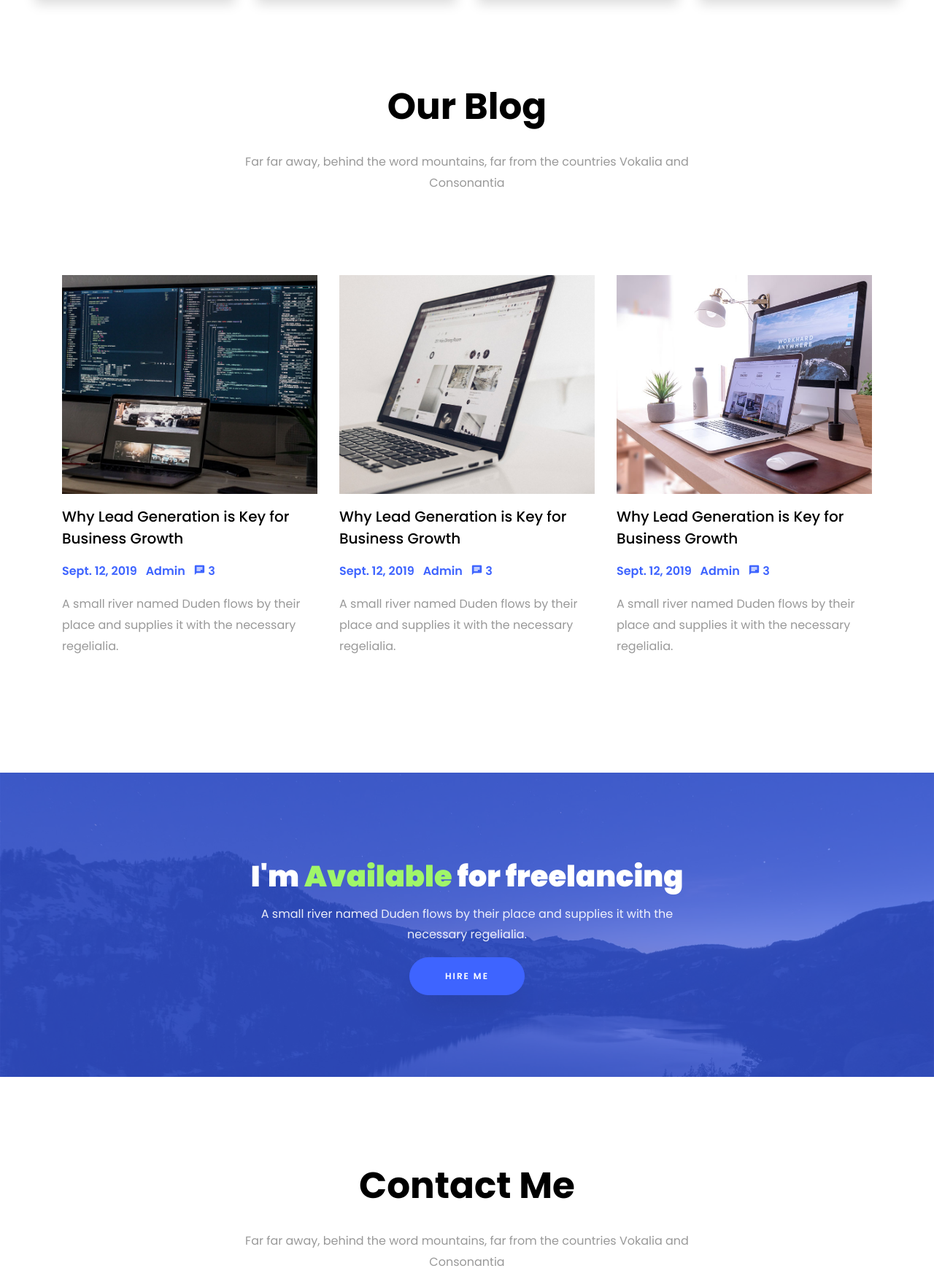
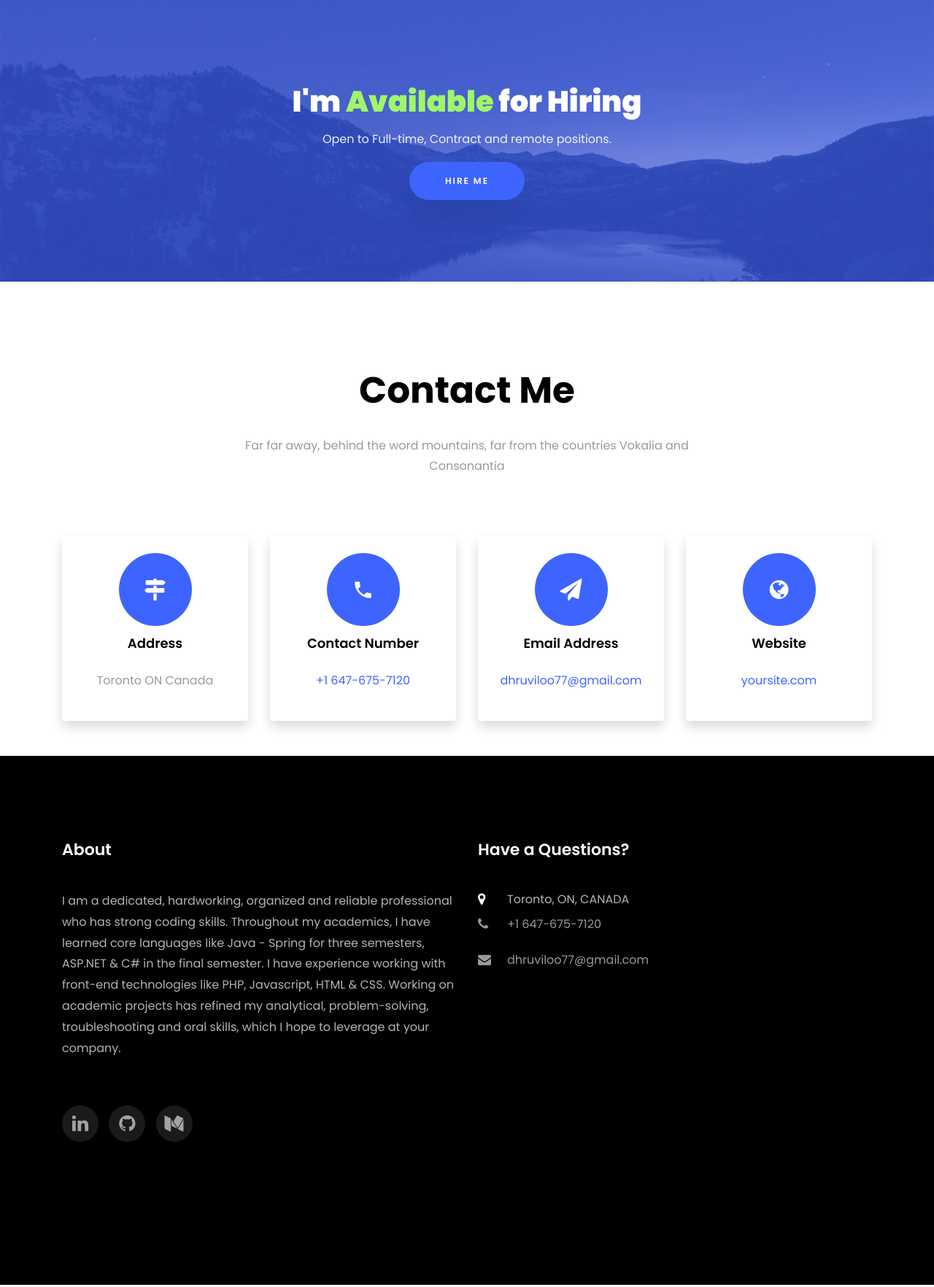
Before and after one commit to dhruviloo77/dhruviloo77.github.io, a plain HTML site: page index.html in a window 1280 px wide. Shown: the part 4959-6723 px from the top of the page at 73% size. Drawn offline with Linux system fonts and the light colour scheme; files whose address does not match are found by name.

Commit message:
Second commit

```diff
--- a/index.html
+++ b/index.html
@@ -377,11 +377,11 @@
     				</div>
     			</div>
     			<div class="col-md-4">
-    				<div class="project img ftco-animate d-flex justify-content-center align-items-center" style="background-image: url(images/work-5.jpg);">
+    				<div class="project img ftco-animate d-flex justify-content-center align-items-center" style="background-image: url(images/portfolio.jpg);">
     					<div class="overlay"></div>
 	    				<div class="text text-center p-4">
-	    					<h3><a href="#">Branding &amp; Illustration Design</a></h3>
-	    					<span>Web Design</span>
+	    					<h3><a href="#">Portfolio</a></h3>
+	    					<span>HTML/CSS/JS/Bootstrap</span>
 	    				</div>
     				</div>
     			</div>
@@ -438,78 +438,15 @@
     </section>
 
 
-    <section class="ftco-section" id="blog-section">
-      <div class="container">
-        <div class="row justify-content-center mb-5 pb-5">
-          <div class="col-md-7 heading-section text-center ftco-animate">
-            <h1 class="big big-2">Blog</h1>
-            <h2 class="mb-4">Our Blog</h2>
-            <p>Far far away, behind the word mountains, far from the countries Vokalia and Consonantia</p>
-          </div>
-        </div>
-        <div class="row d-flex">
-          <div class="col-md-4 d-flex ftco-animate">
-          	<div class="blog-entry justify-content-end">
-              <a href="single.html" class="block-20" style="background-image: url('images/image_1.jpg');">
-              </a>
-              <div class="text mt-3 float-right d-block">
-                <h3 class="heading"><a href="single.html">Why Lead Generation is Key for Business Growth</a></h3>
-                <div class="d-flex align-items-center mb-3 meta">
-	                <p class="mb-0">
-	                	<span class="mr-2">Sept. 12, 2019</span>
-	                	<a href="#" class="mr-2">Admin</a>
-	                	<a href="#" class="meta-chat"><span class="icon-chat"></span> 3</a>
-	                </p>
-                </div>
-                <p>A small river named Duden flows by their place and supplies it with the necessary regelialia.</p>
-              </div>
-            </div>
-          </div>
-          <div class="col-md-4 d-flex ftco-animate">
-          	<div class="blog-entry justify-content-end">
-              <a href="single.html" class="block-20" style="background-image: url('images/image_2.jpg');">
-              </a>
-              <div class="text mt-3 float-right d-block">
-                <h3 class="heading"><a href="single.html">Why Lead Generation is Key for Business Growth</a></h3>
-                <div class="d-flex align-items-center mb-3 meta">
-	                <p class="mb-0">
-	                	<span class="mr-2">Sept. 12, 2019</span>
-	                	<a href="#" class="mr-2">Admin</a>
-	                	<a href="#" class="meta-chat"><span class="icon-chat"></span> 3</a>
-	                </p>
-                </div>
-                <p>A small river named Duden flows by their place and supplies it with the necessary regelialia.</p>
-              </div>
-            </div>
-          </div>
-          <div class="col-md-4 d-flex ftco-animate">
-          	<div class="blog-entry">
-              <a href="single.html" class="block-20" style="background-image: url('images/image_3.jpg');">
-              </a>
-              <div class="text mt-3 float-right d-block">
-                <h3 class="heading"><a href="single.html">Why Lead Generation is Key for Business Growth</a></h3>
-                <div class="d-flex align-items-center mb-3 meta">
-	                <p class="mb-0">
-	                	<span class="mr-2">Sept. 12, 2019</span>
-	                	<a href="#" class="mr-2">Admin</a>
-	                	<a href="#" class="meta-chat"><span class="icon-chat"></span> 3</a>
-	                </p>
-                </div>
-                <p>A small river named Duden flows by their place and supplies it with the necessary regelialia.</p>
-              </div>
-            </div>
-          </div>
-        </div>
-      </div>
-    </section>
+
 
     <section class="ftco-section ftco-hireme img" style="background-image: url(images/bg_1.jpg)">
     	<div class="overlay"></div>
 			<div class="container">
 				<div class="row justify-content-center">
 					<div class="col-md-7 ftco-animate text-center">
-						<h2>I'm <span>Available</span> for freelancing</h2>
-						<p>A small river named Duden flows by their place and supplies it with the necessary regelialia.</p>
+						<h2>I'm <span>Available</span> for Hiring</h2>
+						<p>Open to Full-time, Contract and remote positions.</p>
 						<p class="mb-0"><a href="#" class="btn btn-primary py-3 px-5">Hire me</a></p>
 					</div>
 				</div>
@@ -534,7 +471,7 @@
           		</div>
           		<div>
 	          		<h3 class="mb-4">Address</h3>
-		            <p>198 West 21th Street, Suite 721 New York NY 10016</p>
+		            <p>Toronto ON Canada</p>
 		          </div>
 	          </div>
           </div>
@@ -545,7 +482,7 @@
           		</div>
           		<div>
 	          		<h3 class="mb-4">Contact Number</h3>
-		            <p><a href="tel://1234567920">+ 1235 2355 98</a></p>
+		            <p><a href="tel://+16476757120">+1 647-675-7120</a></p>
 	            </div>
 	          </div>
           </div>
@@ -556,7 +493,7 @@
           		</div>
           		<div>
 	          		<h3 class="mb-4">Email Address</h3>
-		            <p><a href="mailto:info@yoursite.com">info@yoursite.com</a></p>
+		            <p><a href="mailto:dhruviloo77@gmail.com">dhruviloo77@gmail.com</a></p>
 		          </div>
 	          </div>
           </div>
@@ -571,35 +508,6 @@
 	            </div>
 	          </div>
           </div>
-        </div>
-
-        <div class="row no-gutters block-9">
-          <div class="col-md-6 order-md-last d-flex">
-            <form action="#" class="bg-light p-4 p-md-5 contact-form">
-              <div class="form-group">
-                <input type="text" class="form-control" placeholder="Your Name">
-              </div>
-              <div class="form-group">
-                <input type="text" class="form-control" placeholder="Your Email">
-              </div>
-              <div class="form-group">
-                <input type="text" class="form-control" placeholder="Subject">
-              </div>
-              <div class="form-group">
-                <textarea name="" id="" cols="30" rows="7" class="form-control" placeholder="Message"></textarea>
-              </div>
-              <div class="form-group">
-                <input type="submit" value="Send Message" class="btn btn-primary py-3 px-5">
-              </div>
-            </form>
-
-          </div>
-
-          <div class="col-md-6 d-flex">
-          	<div class="img" style="background-image: url(images/about.jpg);"></div>
-          </div>
-        </div>
-      </div>
     </section>
 
 
@@ -609,46 +517,25 @@
           <div class="col-md">
             <div class="ftco-footer-widget mb-4">
               <h2 class="ftco-heading-2">About</h2>
-              <p>Far far away, behind the word mountains, far from the countries Vokalia and Consonantia, there live the blind texts.</p>
+              <p>I am a dedicated, hardworking, organized and reliable professional who has strong coding skills. Throughout my academics, I have learned core languages like Java - Spring for three semesters, ASP.NET & C# in the final semester.
+				  I have experience working with front-end technologies like PHP, Javascript, HTML & CSS.
+				   Working on academic projects has refined my analytical, problem-solving, troubleshooting and oral skills, which I hope to leverage at your company.   </p>
               <ul class="ftco-footer-social list-unstyled float-md-left float-lft mt-5">
-                <li class="ftco-animate"><a href="#"><span class="icon-twitter"></span></a></li>
-                <li class="ftco-animate"><a href="#"><span class="icon-facebook"></span></a></li>
-                <li class="ftco-animate"><a href="#"><span class="icon-instagram"></span></a></li>
+                <li class="ftco-animate"><a href="https://www.linkedin.com/in/dhruvil-shah-a18117157/"><span class="icon-linkedin"></span></a></li>
+                <li class="ftco-animate"><a href="https://github.com/dhruviloo77"><span class="icon-github"></span></a></li>
+                <li class="ftco-animate"><a href="https://medium.com/@dhruviloo77"><span class="icon-medium"></span></a></li>
               </ul>
             </div>
-          </div>
-          <div class="col-md">
-            <div class="ftco-footer-widget mb-4 ml-md-4">
-              <h2 class="ftco-heading-2">Links</h2>
-              <ul class="list-unstyled">
-                <li><a href="#"><span class="icon-long-arrow-right mr-2"></span>Home</a></li>
-                <li><a href="#"><span class="icon-long-arrow-right mr-2"></span>About</a></li>
-                <li><a href="#"><span class="icon-long-arrow-right mr-2"></span>Services</a></li>
-                <li><a href="#"><span class="icon-long-arrow-right mr-2"></span>Projects</a></li>
-                <li><a href="#"><span class="icon-long-arrow-right mr-2"></span>Contact</a></li>
-              </ul>
-            </div>
-          </div>
-          <div class="col-md">
-             <div class="ftco-footer-widget mb-4">
-              <h2 class="ftco-heading-2">Services</h2>
-              <ul class="list-unstyled">
-                <li><a href="#"><span class="icon-long-arrow-right mr-2"></span>Web Design</a></li>
-                <li><a href="#"><span class="icon-long-arrow-right mr-2"></span>Web Development</a></li>
-                <li><a href="#"><span class="icon-long-arrow-right mr-2"></span>Business Strategy</a></li>
-                <li><a href="#"><span class="icon-long-arrow-right mr-2"></span>Data Analysis</a></li>
-                <li><a href="#"><span class="icon-long-arrow-right mr-2"></span>Graphic Design</a></li>
-              </ul>
-            </div>
-          </div>
+		  </div>
+
           <div class="col-md">
             <div class="ftco-footer-widget mb-4">
             	<h2 class="ftco-heading-2">Have a Questions?</h2>
             	<div class="block-23 mb-3">
 	              <ul>
-	                <li><span class="icon icon-map-marker"></span><span class="text">203 Fake St. Mountain View, San Francisco, California, USA</span></li>
-	                <li><a href="#"><span class="icon icon-phone"></span><span class="text">+2 392 3929 210</span></a></li>
-	                <li><a href="#"><span class="icon icon-envelope"></span><span class="text">info@yourdomain.com</span></a></li>
+	                <li><span class="icon icon-map-marker"></span><span class="text">Toronto, ON, CANADA</span></li>
+	                <li><a href="tel://+16476757120"><span class="icon icon-phone"></span><span class="text">+1 647-675-7120</span></a></li>
+	                <li><a href="mailto:dhruviloo77@gmail.com"><span class="icon icon-envelope"></span><span class="text">dhruviloo77@gmail.com</span></a></li>
 	              </ul>
 	            </div>
             </div>
@@ -656,10 +543,6 @@
         </div>
         <div class="row">
           <div class="col-md-12 text-center">
-
-            <p><!-- Link back to Colorlib can't be removed. Template is licensed under CC BY 3.0. -->
-  Copyright &copy;<script>document.write(new Date().getFullYear());</script> All rights reserved | This template is made with <i class="icon-heart color-danger" aria-hidden="true"></i> by <a href="https://colorlib.com" target="_blank">Colorlib</a>
-  <!-- Link back to Colorlib can't be removed. Template is licensed under CC BY 3.0. --></p>
           </div>
         </div>
       </div>
```
Also changed, not shown: images/portfolio.jpg (added).
